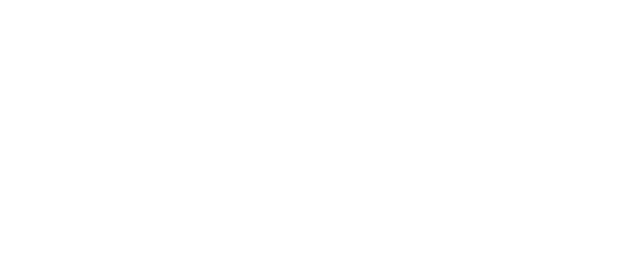
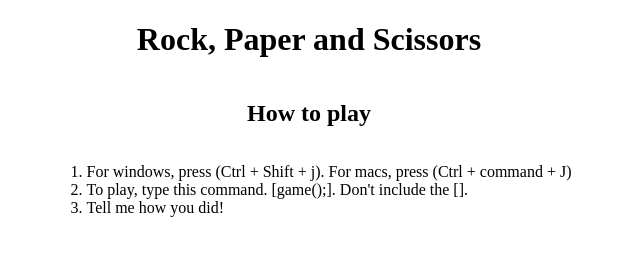
Before and after one commit to PyaesoneP/odin-rockpaperscissors, a plain HTML site: page index.html in a window 1280 px wide. Shown: the whole page, without its empty margins (331-971 px from the left). Drawn offline with Linux system fonts and the light colour scheme.

Commit message:
Add the guide on how to play the game with HTML and CSS

```diff
--- a/index.html
+++ b/index.html
@@ -4,10 +4,20 @@
     <head>
         <meta charset="UTF-8">
         <title>Home Page</title>
+        <link rel="stylesheet" href="./styles/style.css">
         <script src="./script/javascript.js"></script>
     </head>
 
     <body>
+        <h1>Rock, Paper and Scissors</h1>
 
+        <div>
+            <h2>How to play</h2>
+            <ol>
+                <li>For windows, press (Ctrl + Shift + j). For macs, press (Ctrl + command + J) </li>
+                <li>To play, type this command. [game();]. Don't include the [].</li>
+                <li>Tell me how you did!</li>
+            </ol>
+        </div>
     </body>
 </html>
--- /dev/null
+++ b/styles/style.css
@@ -0,0 +1,14 @@
+html , body {
+    height: 100vh;
+}
+
+h1 {
+    text-align: center;
+}
+
+div {
+    display: flex;
+    flex-direction: column;
+    justify-content: center;
+    align-items: center;
+}
```
